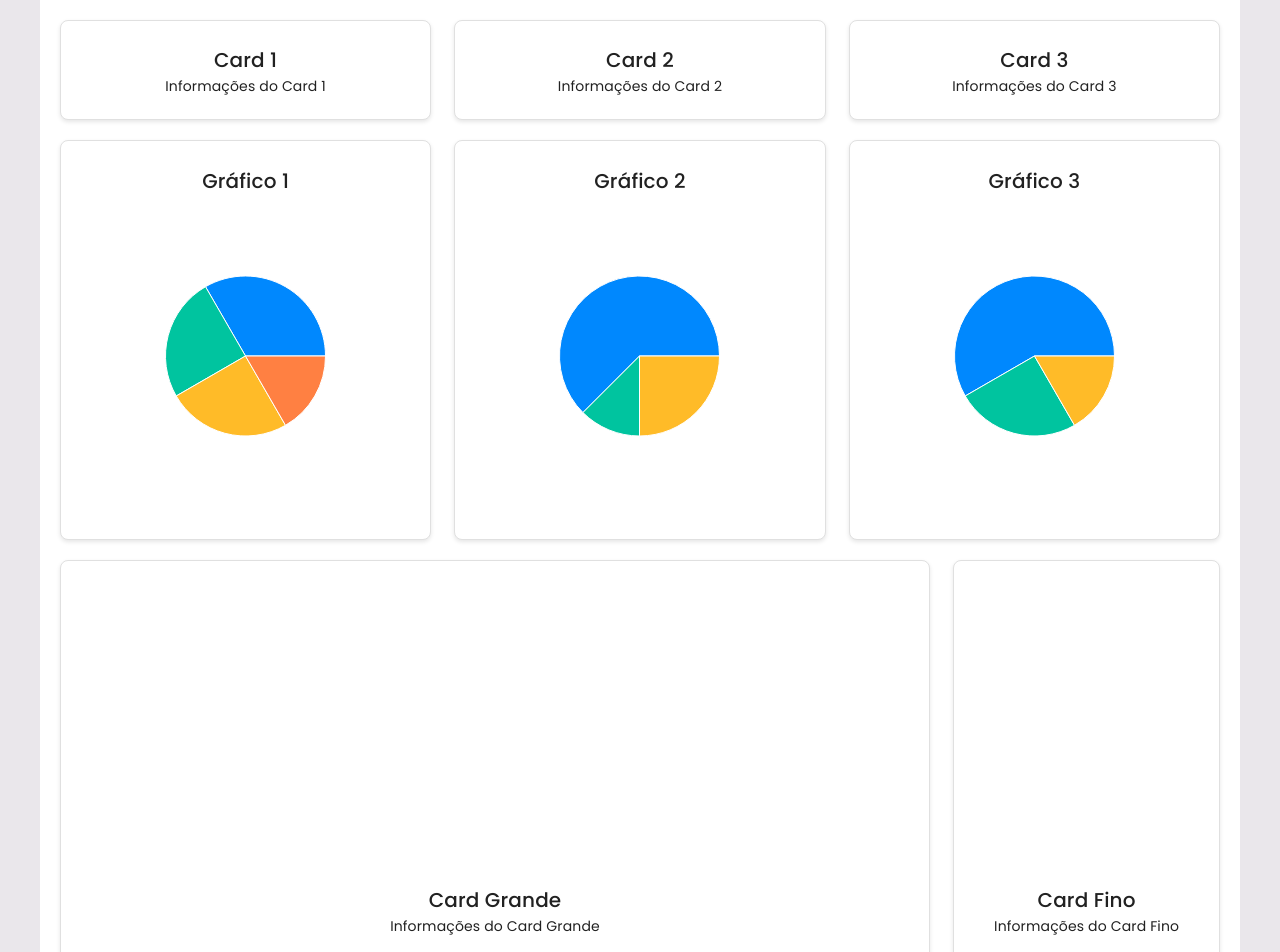
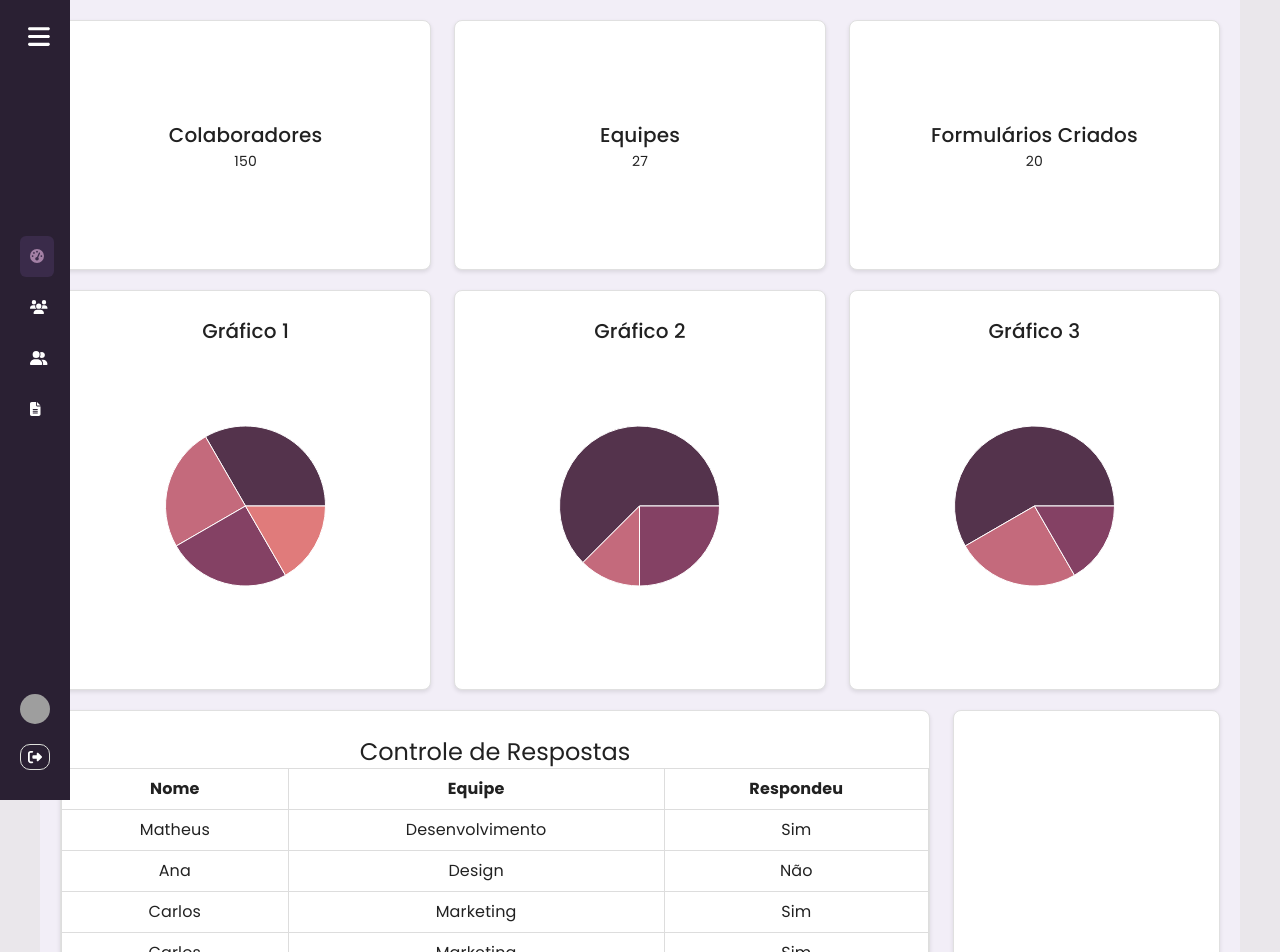
Before and after one commit to Phoenix-Team-Fatec/OAK-RH, a React (Vite) app in the folder parent/frontend/: page /dashadmin in a window 1280 px wide. Shown: the top 952 px of the page. Built offline with nearby package versions, Linux system fonts and the light colour scheme; grey boxes are pictures that could not be loaded.

Commit message:
Tabela Dashboard Admin

```diff
--- a/parent/frontend/src/components/DashAdmin/DashAdmin.css
+++ b/parent/frontend/src/components/DashAdmin/DashAdmin.css
@@ -3,7 +3,7 @@
     max-width: 1200px;
     margin: 0 auto;
     padding: 20px;
-    background-color: #ffffff;
+    background-color: #F2EEF7;
   }
 
   .top-cards, .middle-cards {
@@ -27,7 +27,7 @@
 
   .small-card {
     width: 32%;
-    height: 100px;
+    height: 250px;
   }
 
   .medium-card {
--- a/parent/frontend/src/components/DashAdmin/DashAdmin.tsx
+++ b/parent/frontend/src/components/DashAdmin/DashAdmin.tsx
@@ -1,6 +1,8 @@
 import React from 'react';
 import { Box, Typography } from '@mui/material';
+import SimpleTable from '../DashAdmin/DashAdminTable';
 import { PieChart, Pie, Cell, Tooltip, ResponsiveContainer } from 'recharts';
+import SidebarAdmin from '../SidebarAdmin/SidebarAdmin';
 import './DashAdmin.css';
 
 const Dashboard: React.FC = () => {
@@ -24,22 +26,25 @@ const Dashboard: React.FC = () => {
     { name: 'Segmento 3', value: 100 },
   ];
 
-  const COLORS = ['#0088FE', '#00C49F', '#FFBB28', '#FF8042'];
+  const COLORS = ['#54334c', '#c46a7c', '#844164', '#e07b7b'];
 
   return (
+    <>
+    <SidebarAdmin />
     <Box className="dashboard-container">
       <Box className="top-cards">
         <Box className="small-card">
-          <Typography variant="h6">Card 1</Typography>
-          <Typography variant="body2">Informações do Card 1</Typography>
+          <Typography variant="h6">Colaboradores</Typography>
+          <Typography variant="body2">150</Typography>
+
         </Box>
         <Box className="small-card">
-          <Typography variant="h6">Card 2</Typography>
-          <Typography variant="body2">Informações do Card 2</Typography>
+          <Typography variant="h6">Equipes</Typography>
+          <Typography variant="body2">27</Typography>
         </Box>
         <Box className="small-card">
-          <Typography variant="h6">Card 3</Typography>
-          <Typography variant="body2">Informações do Card 3</Typography>
+          <Typography variant="h6">Formulários Criados</Typography>
+          <Typography variant="body2">20</Typography>
         </Box>
       </Box>
 
@@ -111,17 +116,19 @@ const Dashboard: React.FC = () => {
         </Box>
       </Box>
 
+
       <Box className="bottom-cards">
         <Box className="bottom-card">
-          <Typography variant="h6">Card Grande</Typography>
-          <Typography variant="body2">Informações do Card Grande</Typography>
+          <Typography variant="h5">Controle de Respostas</Typography>
+          <SimpleTable />
         </Box>
         <Box className="thin-card">
-          <Typography variant="h6">Card Fino</Typography>
+          <Typography variant="h6">Card Não Largo</Typography>
           <Typography variant="body2">Informações do Card Fino</Typography>
         </Box>
       </Box>
     </Box>
+    </>
   );
 };
 
--- /dev/null
+++ b/parent/frontend/src/components/DashAdmin/DashAdminTable.tsx
@@ -0,0 +1,53 @@
+import React from 'react';
+
+interface User {
+  nome: string;
+  equipe: string;
+  respondeu: boolean;
+}
+
+const users: User[] = [
+  { nome: 'Matheus', equipe: 'Desenvolvimento', respondeu: true },
+  { nome: 'Ana', equipe: 'Design', respondeu: false },
+  { nome: 'Carlos', equipe: 'Marketing', respondeu: true },
+  { nome: 'Carlos', equipe: 'Marketing', respondeu: true },
+  { nome: 'Bianca', equipe: 'Financeiro', respondeu: false },
+  { nome: 'Lucas', equipe: 'Desenvolvimento', respondeu: true },
+  { nome: 'Fernanda', equipe: 'RH', respondeu: true },
+  { nome: 'João', equipe: 'Design', respondeu: false },
+  { nome: 'Paulo', equipe: 'Financeiro', respondeu: true },
+  { nome: 'Marina', equipe: 'Marketing', respondeu: false },
+  { nome: 'Gustavo', equipe: 'Desenvolvimento', respondeu: true },
+  { nome: 'Carlos', equipe: 'Marketing', respondeu: true },
+  { nome: 'Bianca', equipe: 'Financeiro', respondeu: false },
+  { nome: 'Lucas', equipe: 'Desenvolvimento', respondeu: true },
+
+  // Adicione mais registros conforme necessário
+];
+
+const SimpleTable: React.FC = () => {
+  return (
+    <table style={{ width: '100%', borderCollapse: 'collapse' }}>
+      <thead>
+        <tr>
+          <th style={{ border: '1px solid #ddd', padding: '8px' }}>Nome</th>
+          <th style={{ border: '1px solid #ddd', padding: '8px' }}>Equipe</th>
+          <th style={{ border: '1px solid #ddd', padding: '8px' }}>Respondeu</th>
+        </tr>
+      </thead>
+      <tbody>
+        {users.map((user, index) => (
+          <tr key={index}>
+            <td style={{ border: '1px solid #ddd', padding: '8px' }}>{user.nome}</td>
+            <td style={{ border: '1px solid #ddd', padding: '8px' }}>{user.equipe}</td>
+            <td style={{ border: '1px solid #ddd', padding: '8px' }}>
+              {user.respondeu ? 'Sim' : 'Não'}
+            </td>
+          </tr>
+        ))}
+      </tbody>
+    </table>
+  );
+};
+
+export default SimpleTable;
--- a/parent/frontend/src/components/SidebarAdmin/SidebarAdmin.tsx
+++ b/parent/frontend/src/components/SidebarAdmin/SidebarAdmin.tsx
@@ -34,7 +34,7 @@ const SidebarAdmin = () => {
             </div>
             <ul className={`menu ${isExpanded ? "" : "collapsed"}`}>
                 <li className="menu_span">
-                    <NavLink to="/dashboard-admin" className={({ isActive }) => (isActive ? "active_link" : "")}>
+                    <NavLink to="/dashadmin" className={({ isActive }) => (isActive ? "active_link" : "")}>
                         <FontAwesomeIcon icon={faTachometerAlt} />
                         {isExpanded && " Dashboard"}
                     </NavLink>
```
